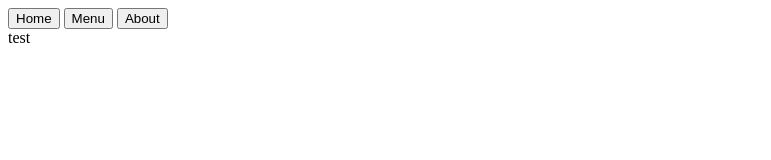
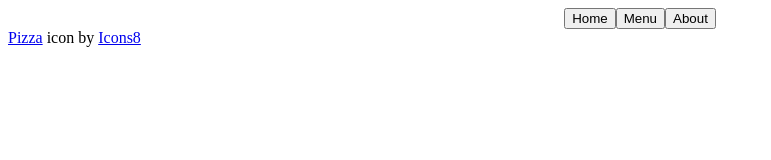
Before and after one commit to Calandda/Project-Restaurant-Page---Practice, a website built with webpack: page src/template.html in a window 1280 px wide. Both pictures are taken after a click on the button "Menu". Shown: the whole page, without its empty margins (0-771 px from the left). Built offline with nearby package versions, Linux system fonts and the light colour scheme.

Commit message:
Initial button function for nav bar created

```diff
--- a/src/index.js
+++ b/src/index.js
@@ -1,11 +1,26 @@
 import {home} from './home.js';
 import {about} from './about.js';
-import {menu} from './menu.js'
+import {menu} from './menu.js';
+import './style.css';
 
 class mainObject{
 	mainDiv = document.querySelector('#content');
+	mainNav = document.querySelector('#navMain');
 	constructor(){
 		this.mainDiv.textContent = 'test';
+		this.mainNav.addEventListener("click",(e) => {
+			this.clearMain();
+			const template = document.querySelector('.templateHeader');
+			console.log(template);
+			const clone = template.cloneNode(true);
+			this.mainDiv.appendChild(clone);
+			console.log(e);
+		});
+	};
+	clearMain(){
+		while (this.mainDiv.firstChild){
+			this.mainDiv.removeChild(this.mainDiv.firstChild);
+		}
 	};
 }
 
--- /dev/null
+++ b/src/style.css
@@ -0,0 +1,13 @@
+nav {
+	display: flex;
+	justify-content: center;
+}
+#content {
+	display: flex;
+	justify-content: center;
+}
+
+.divHeader{
+	display: flex;
+	justify-content: center;
+}
--- a/src/template.html
+++ b/src/template.html
@@ -3,10 +3,11 @@
 	<head>
 		<meta charset = "UTF-8">
 		<title>Project Restaurant Page</title>
+		<link rel="shortcut icon" href="favicon.ico">
 	</head>
 	<body>
 		<header>
-			<nav>
+			<nav id = 'navMain'>
 				<button>Home</button>
 				<button>Menu</button>
 				<button>About</button>
@@ -14,5 +15,18 @@
 		</header>
 		<div id = "content">
 		</div>
+		<template class = 'templateHeader'>
+			<div class = 'divHeader'>
+				<p>Placeholder</p>
+			</div>
+		</template>
+		<template class = 'templateHome'>
+			<div class = 'divHome'>
+				<div>
+
+				</div>
+			</div>
+		</template>
+		<a target="_blank" href="https://icons8.com/icon/65012/pizza">Pizza</a> icon by <a target="_blank" href="https://icons8.com">Icons8</a>
 	</body>
 </html>
--- a/webpack.config.js
+++ b/webpack.config.js
@@ -16,6 +16,7 @@ module.exports = {
 	plugins: [
 		new HtmlWebpackPlugin({
 			template: "./src/template.html",
+			favicon: "./src/favicon.ico",
 		}),
 	],
 	module: {
```
Also changed, not shown: README.md, icons8-pizza-pastel-color-favicons/web/icons8-pizza-pastel-color-16.png (added), src/favicon.ico (added).
